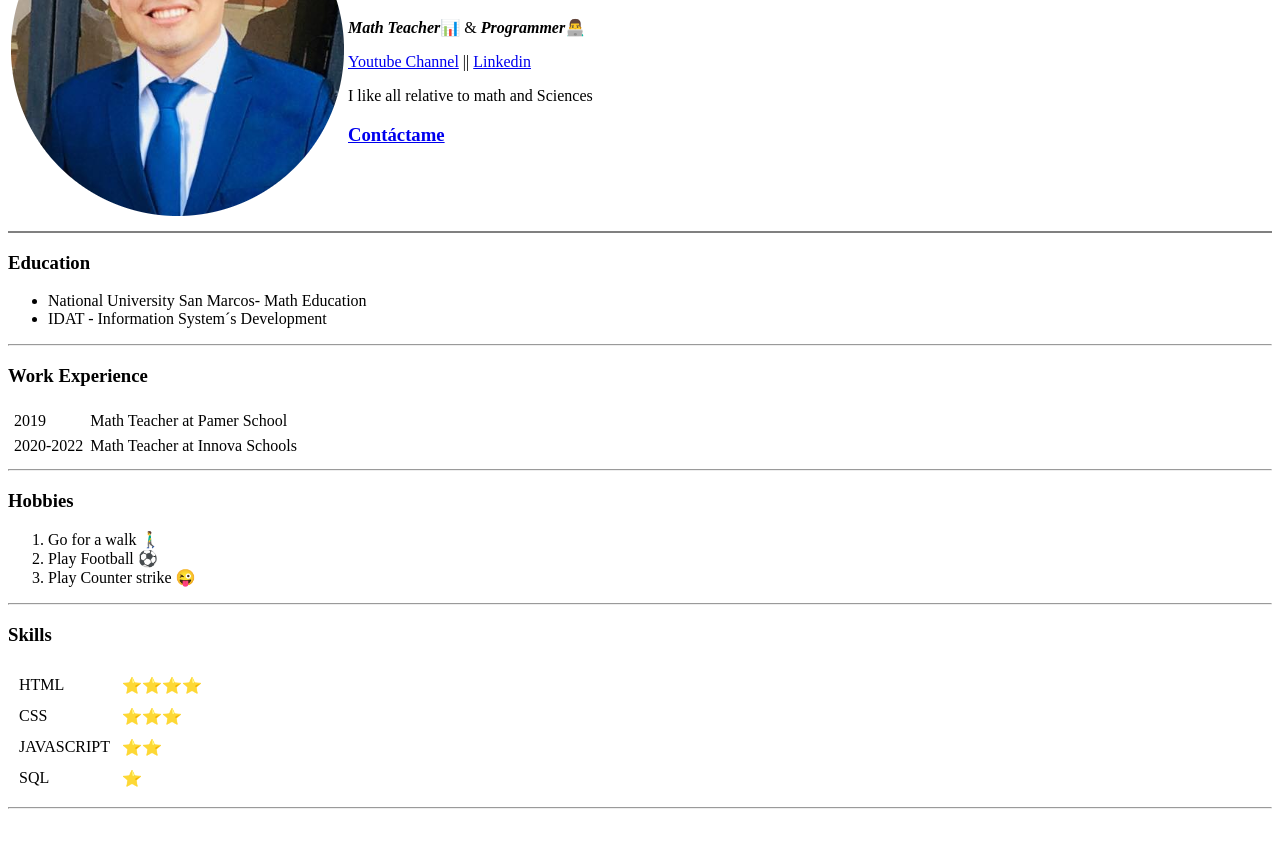
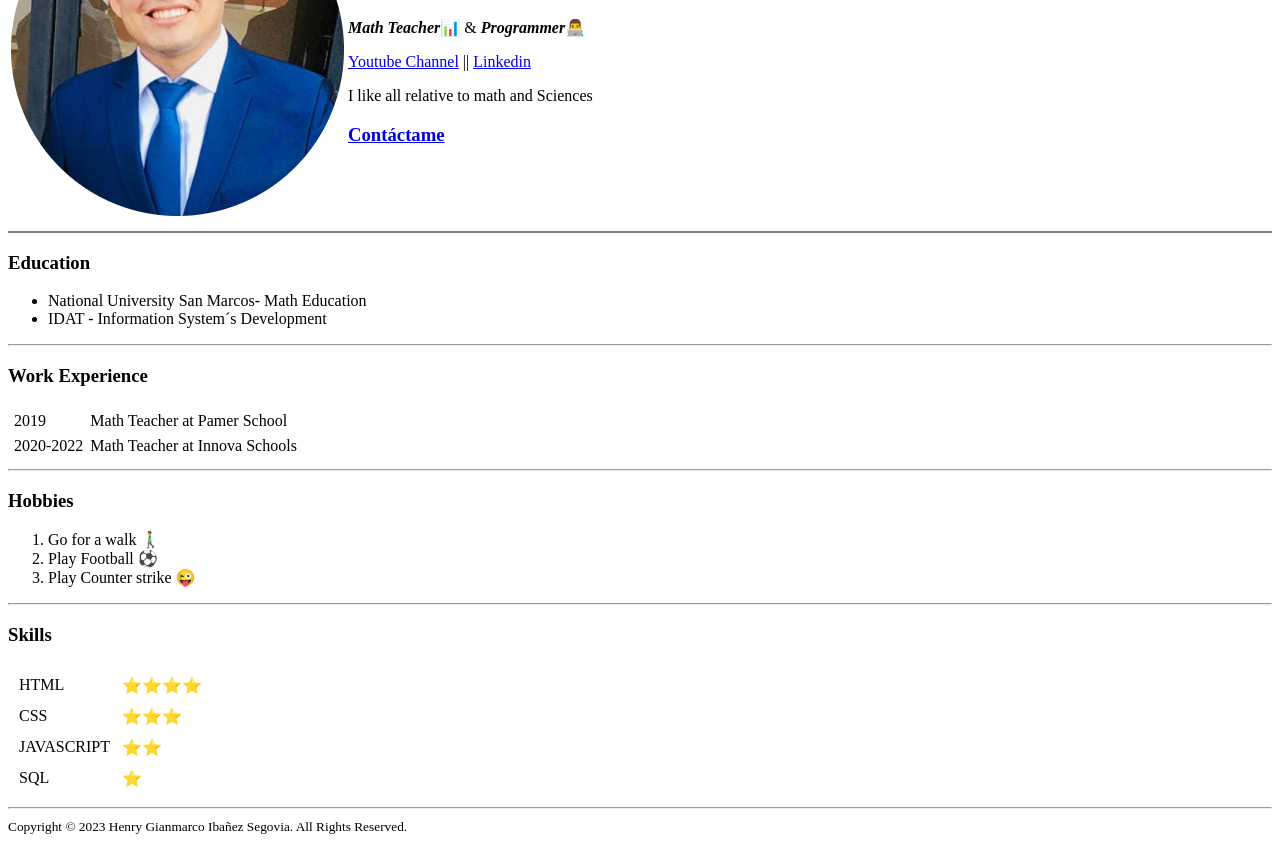
Before and after one commit to HenryGianmarco92/html---portafolio, a plain HTML site: page index.html in a window 1280 px wide. Shown: the part 128-971 px from the top of the page. Before the commit the page ends 945 px from the top, so only its background shows below. Drawn offline with Linux system fonts and the light colour scheme.

Commit message:
Add files via upload

```diff
--- a/index.html
+++ b/index.html
@@ -75,6 +75,12 @@
     </table>
     <hr>
 
+    <footer>
+        <small>
+          Copyright © 2023 Henry Gianmarco Ibañez Segovia. All Rights Reserved.
+        </small>
+      </footer>
+
 </body>
 
 </html>
```
